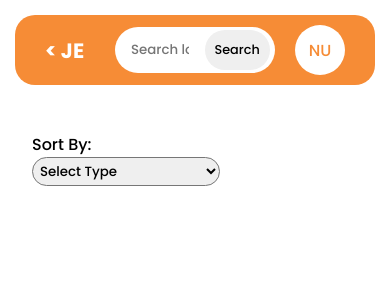
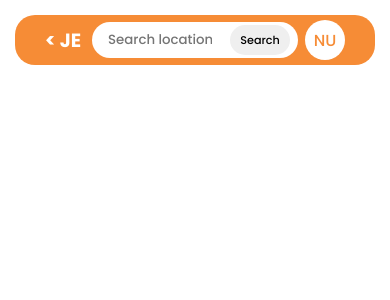
Before and after one commit to zainabch123/justeat-tha, a React (Vite) app in the folder frontend/: page /dashboard in a window 390 px wide. Shown: the top 300 px of the page. Built offline with nearby package versions, Linux system fonts and the light colour scheme.

Commit message:
added media queries to make site responsive

```diff
--- a/frontend/src/pages/dashboard/dashboard.css
+++ b/frontend/src/pages/dashboard/dashboard.css
@@ -21,10 +21,8 @@ header {
   padding: 0px 30px;
 }
 
-
-.header-logo a{
+.header-logo a {
   text-decoration: none;
-
 }
 
 .header-logo h2 {
@@ -137,9 +135,9 @@ input:focus {
   border-radius: 30px;
 }
 
-
-#sort-menu{
-  border-radius: 20px ;
+#sort-menu {
+  border: 2px solid lightgray;
+  border-radius: 10px;
   padding: 3px 3px;
 }
 
@@ -224,3 +222,52 @@ input:focus {
 .restaurant-address-p {
   font-size: 0.8rem;
 }
+
+@media (max-width: 925px) {
+  .content-wrapper {
+    grid-template-columns: 1fr;
+  }
+
+  .left-sidebar {
+    display: none;
+  }
+}
+
+@media (max-width: 500px) {
+  .dashboard-page {
+    grid-template-rows: 80px 1fr;
+  }
+
+  .header-content {
+    grid-template-columns: 40px 1fr 40px;
+  }
+
+  .header-logo h2 {
+    font-size: 1.2rem;
+  }
+
+  .search-bar-section {
+    padding: 0px 7px;
+  }
+
+  #search-bar {
+    height: 30px;
+  }
+
+  .profile-circle {
+    width: 40px;
+    height: 40px;
+  }
+
+  #search-bar-button {
+    padding: 5px 7px;
+    font-size: 0.7rem;
+    width: 60px;
+    justify-items: center;
+  }
+
+  .loading-spinner {
+    width: 20px;
+    height: 20px;
+  }
+}
```
